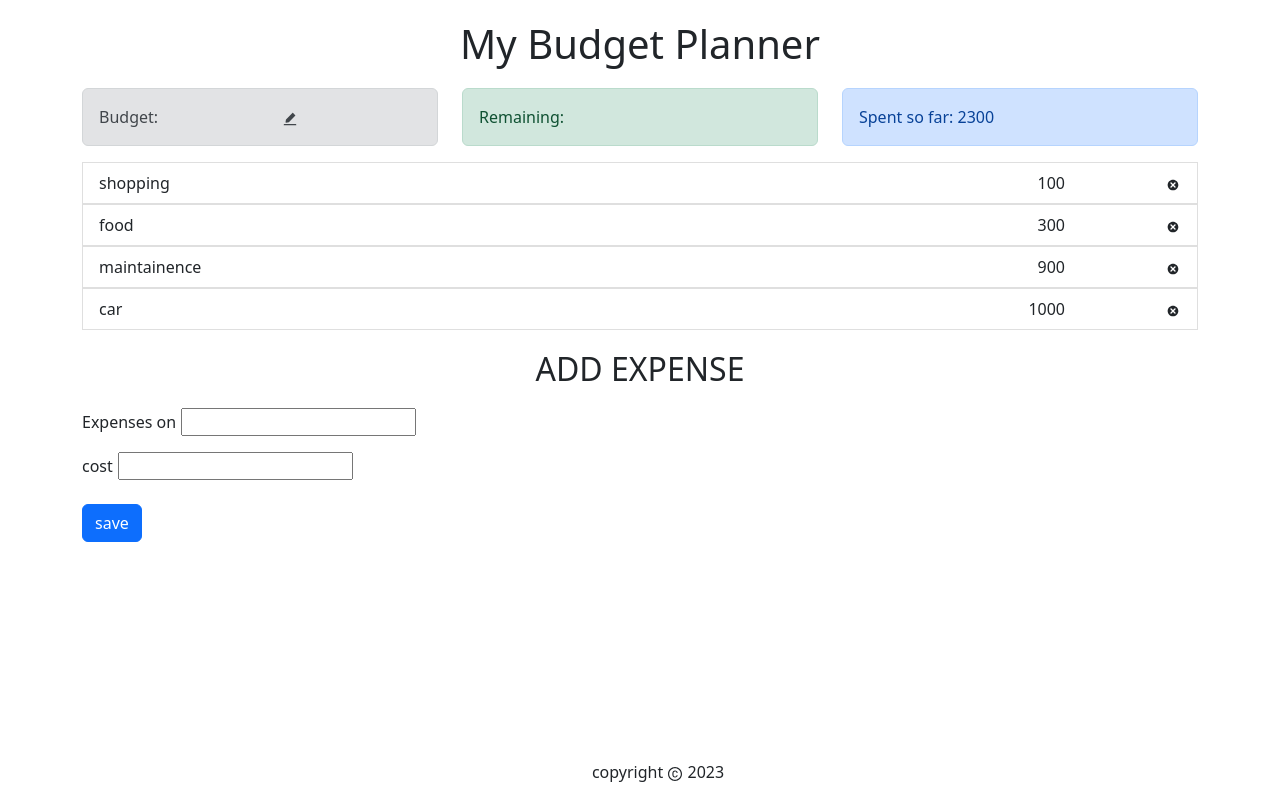
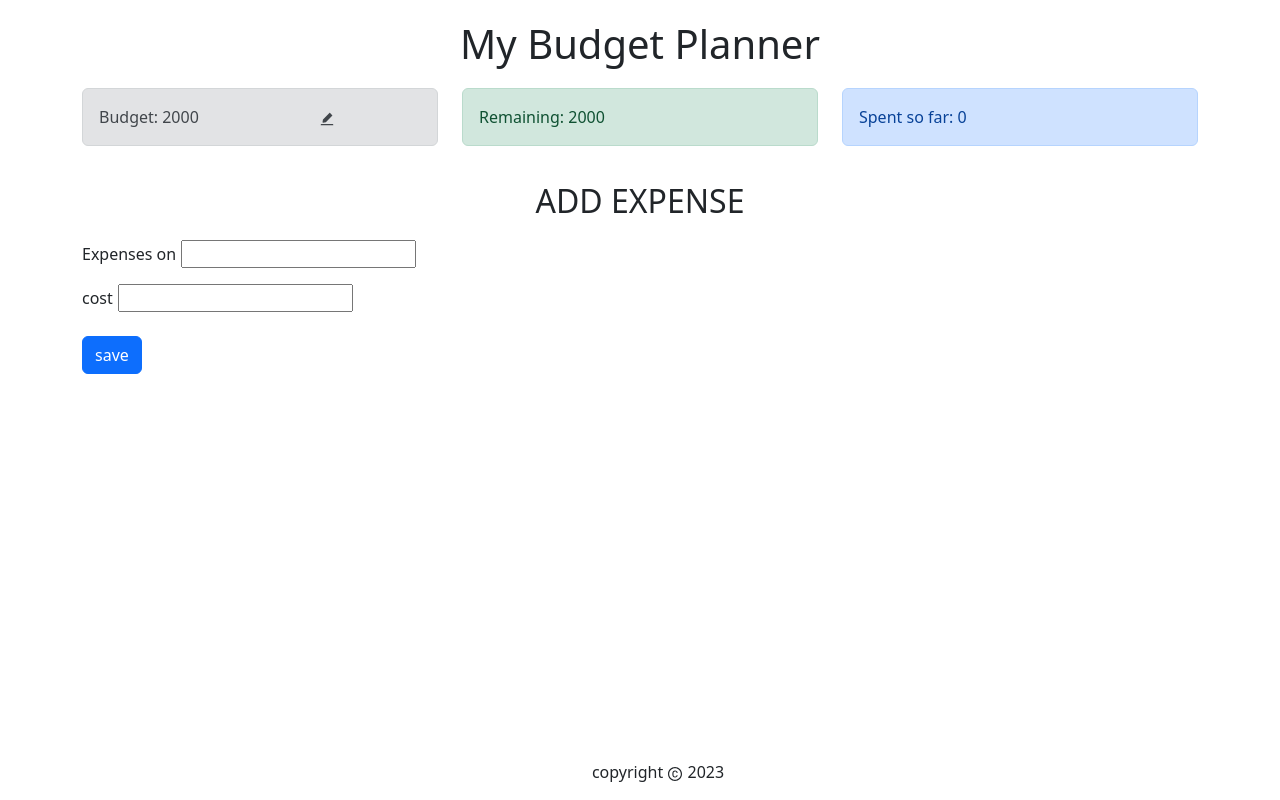
Before and after one commit to soumya-maheshwari/ExpenseTracker, a React (Create React App) app: page / in a window 1280 px wide. Built offline with nearby package versions, Linux system fonts and the light colour scheme.

Commit message:
removed dummy expenses

```diff
--- a/src/Components/Budget.js
+++ b/src/Components/Budget.js
@@ -5,7 +5,7 @@ const Budget = () => {
   const { Budget } = useContext(AppContext);
   return (
     <div className="alert alert-secondary">
-      <span>Budget: {Budget}</span>
+      <span>Budget: 2000{Budget}</span>
       <AiFillEdit className="edit-icon" />
     </div>
   );
--- a/src/Components/Remaining.js
+++ b/src/Components/Remaining.js
@@ -1,9 +1,16 @@
-import React from "react";
+import React, { useContext } from "react";
+import { AppContext } from "../Context/AppContext";
 
 const Remaining = () => {
+  const { expenses, budget } = useContext(AppContext);
+
+  const totalExpense = expenses.reduce((total, item) => {
+    return (total = total + item.cost);
+  }, 0);
+  const styling = totalExpense > budget ? "alert-danger" : "alert-success";
   return (
-    <div className="alert alert-success">
-      <span>Remaining:</span>
+    <div className={`alert ${styling}`}>
+      <span>Remaining: {budget - totalExpense} </span>
     </div>
   );
 };
--- a/src/Components/Spent.js
+++ b/src/Components/Spent.js
@@ -5,7 +5,7 @@ const Spent = () => {
   const { expenses } = useContext(AppContext);
   // Using the reduce function to get a total of all the costs and assigning this to a variable
   const totalExpense = expenses.reduce((total, item) => {
-    return (total += item.cost);
+    return (total = total + item.cost);
   }, 0);
   return (
     <div className="alert alert-primary">
--- a/src/Context/AppContext.js
+++ b/src/Context/AppContext.js
@@ -13,28 +13,7 @@ const AppReducer = (state, action) => {
 };
 const initialState = {
   budget: 2000,
-  expenses: [
-    {
-      id: 1,
-      name: "shopping",
-      cost: 100,
-    },
-    {
-      id: 2,
-      name: "food",
-      cost: 300,
-    },
-    {
-      id: 3,
-      name: "maintainence",
-      cost: 900,
-    },
-    {
-      id: 4,
-      name: "car",
-      cost: 1000,
-    },
-  ],
+  expenses: [],
 };
 
 const AppContext = createContext();
```
